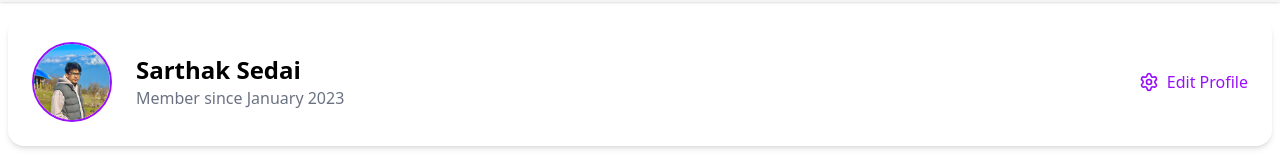
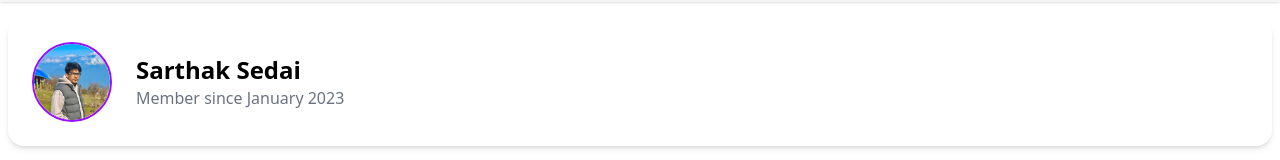
Before and after one commit to sarseedai/Muscle-Motion-Pro, a React (Vite) app: page /profile in a window 1280 px wide. Shown: the part 122-282 px from the top of the page. Built offline with nearby package versions, Linux system fonts and the light colour scheme.

Commit message:
removed button

```diff
--- a/src/pages/Profile.jsx
+++ b/src/pages/Profile.jsx
@@ -51,10 +51,7 @@ const UserProfile = () => {
                 <h2 className="text-2xl font-bold">Sarthak Sedai</h2>
                 <p className="text-gray-500">Member since January 2023</p>
               </div>
-              <button className="flex items-center gap-2 text-purple-600 hover:text-purple-800">
-                <Settings className="w-5 h-5" />
-                Edit Profile
-              </button>
+
             </div>
           </div>
         </div>
```
